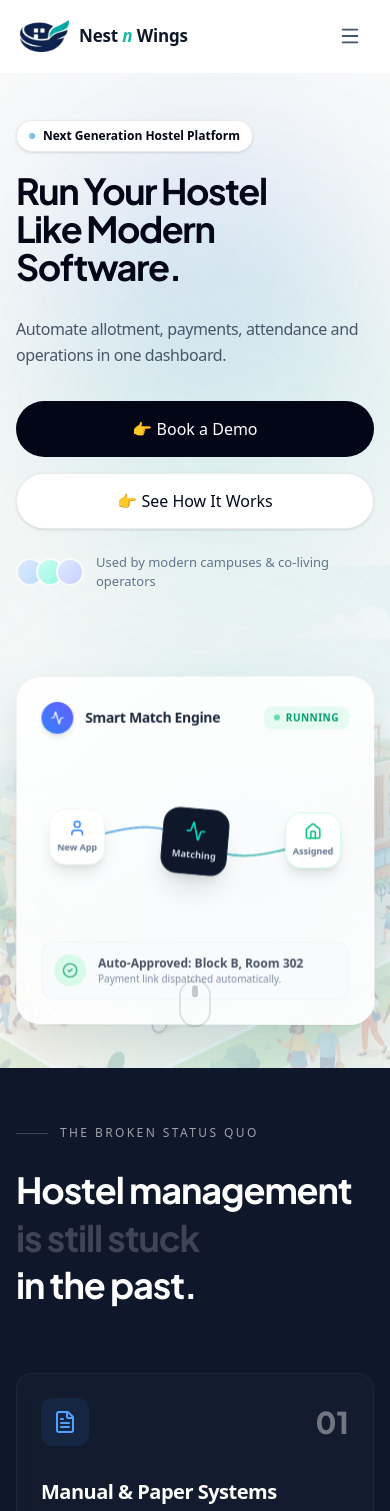
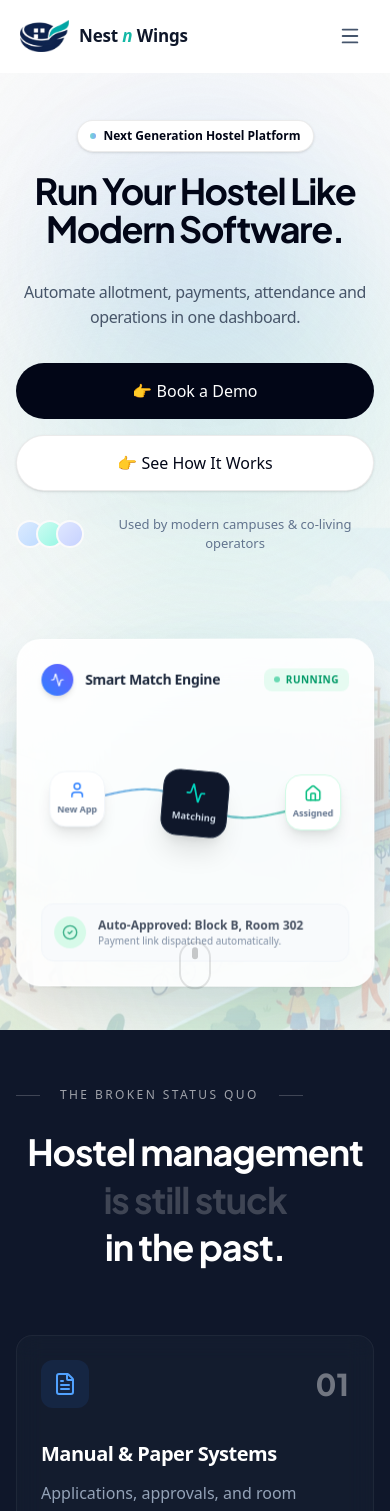
Before and after one commit to rachierich24/nestnwings, a Next.js app: page / in a window 390 px wide. Shown: the top 1511 px of the page. Built offline with nearby package versions, Linux system fonts and the light colour scheme.

Commit message:
fix: global mobile alignment and layout refinements

```diff
--- a/src/components/home/Hero.tsx
+++ b/src/components/home/Hero.tsx
@@ -87,7 +87,7 @@
                             initial={{ opacity: 0, y: 30 }}
                             animate={{ opacity: 1, y: 0 }}
                             transition={{ duration: 0.9, ease: [0.16, 1, 0.3, 1] }}
-                            className="flex flex-col items-start"
+                            className="flex flex-col items-center lg:items-start text-center lg:text-left"
                         >
                             {/* Refined Pill Badge */}
                             <div className="inline-flex items-center gap-2 px-[12px] py-[6px] rounded-full bg-white border border-black/[0.08] shadow-sm text-[#020617] text-[12px] font-semibold mb-[20px]">
@@ -95,14 +95,14 @@
                                 Next Generation Hostel Platform
                             </div>
 
-                            <h1 className="font-heading text-[36px] md:text-[50px] lg:text-[64px] font-bold tracking-[-0.04em] text-[#020617] mb-6 leading-[1.05] max-w-[600px]">
-                                Run Your Hostel <br />
-                                Like Modern <br />
+                            <h1 className="font-heading text-[36px] md:text-[50px] lg:text-[64px] font-bold tracking-[-0.04em] text-[#020617] mb-6 leading-[1.05] max-w-[600px] text-center lg:text-left">
+                                Run Your Hostel <br className="hidden md:block" />
+                                Like Modern <br className="hidden md:block" />
                                 <span className="text-[#020617]">Software.</span>
                             </h1>
 
                             {/* Subtext */}
-                            <p className="text-[16px] md:text-[19px] text-[#475569] mb-8 mt-2 max-w-[480px] leading-[1.6] font-medium tracking-tight">
+                            <p className="text-[16px] md:text-[19px] text-[#475569] mb-8 mt-2 max-w-[480px] leading-[1.6] font-medium tracking-tight mx-auto lg:mx-0">
                                 Automate allotment, payments, attendance and operations in one dashboard.
                             </p>
 
@@ -129,7 +129,7 @@
                                     <div className="w-7 h-7 rounded-full bg-gradient-to-br from-teal-100 to-teal-200 border-2 border-[#FAFAFA]" />
                                     <div className="w-7 h-7 rounded-full bg-gradient-to-br from-indigo-100 to-indigo-200 border-2 border-[#FAFAFA]" />
                                 </div>
-                                <p>Used by modern campuses & co-living operators</p>
+                                <p className="text-center lg:text-left">Used by modern campuses & co-living operators</p>
                             </div>
                         </motion.div>
                     </motion.div>
--- a/src/components/home/PathFlow.tsx
+++ b/src/components/home/PathFlow.tsx
@@ -82,7 +82,7 @@
                                         <div className="text-[10px] font-bold text-white leading-none">{step.number}</div>
                                         {/* Downward Flow Arrow on line */}
                                         {index < steps.length - 1 && (
-                                            <div className="absolute -bottom-12 md:-bottom-16 left-1/2 -translate-x-1/2 hidden md:block opacity-40">
+                                            <div className="absolute -bottom-10 md:-bottom-16 left-1/2 -translate-x-1/2 opacity-40">
                                                 <motion.div
                                                     animate={{ y: [0, 5, 0] }}
                                                     transition={{ duration: 2, repeat: Infinity }}
--- a/src/components/home/ProblemSection.tsx
+++ b/src/components/home/ProblemSection.tsx
@@ -79,7 +79,7 @@
 
             <div className="container mx-auto px-4 md:px-6 relative z-10">
                 {/* Lando-style Masked Typography Reveal */}
-                <div className="max-w-3xl mb-16 md:mb-20">
+                <div className="max-w-3xl mb-16 md:mb-20 mx-auto md:mx-0">
                     {/* Small accent label */}
                     <div className="overflow-hidden mb-6">
                         <motion.div
@@ -89,12 +89,13 @@
                             className="inline-flex items-center gap-3"
                         >
                             <span className="w-8 h-[1px] bg-white/20"></span>
-                            <span className="text-[12px] tracking-[0.2em] text-white/60 uppercase">The Broken Status Quo</span>
+                            <span className="text-[12px] tracking-[0.2em] text-white/60 uppercase text-center w-full">The Broken Status Quo</span>
+                            <span className="w-8 h-[1px] bg-white/20 md:hidden"></span>
                         </motion.div>
                     </div>
 
                     {/* Massive Typography Set */}
-                    <h2 className="font-heading text-4xl md:text-[56px] font-bold tracking-[-0.03em] leading-[1.1]">
+                    <h2 className="font-heading text-4xl md:text-[56px] font-bold tracking-[-0.03em] leading-[1.1] text-center md:text-left">
                         <div className="overflow-hidden py-1">
                             <motion.div initial="hidden" animate={isInView ? "visible" : "hidden"} variants={maskReveal} transition={{ delay: 0.1 }} className="text-white">
                                 Hostel management
@@ -117,7 +118,7 @@
                                 initial="hidden"
                                 animate={isInView ? "visible" : "hidden"}
                                 variants={maskReveal}
-                                className="md:hidden text-white/20"
+                                className="md:hidden text-white/20 text-center"
                             >
                                 is still stuck
                             </motion.div>
--- a/src/components/home/ProductShowcase.tsx
+++ b/src/components/home/ProductShowcase.tsx
@@ -272,8 +272,8 @@
                 </motion.button>
             </div>
 
-            {/* Scorecards - 3 Equal Columns */}
-            <div className="grid grid-cols-3 gap-3 md:gap-4 relative z-10">
+            {/* Scorecards - Stacked on Mobile */}
+            <div className="grid grid-cols-1 md:grid-cols-3 gap-3 md:gap-4 relative z-10">
                 {[
                     { l: "Collected (MTD)", v: "₹18.4M", p: "+15.2%", c: "emerald" },
                     { l: "Pending Dues", v: "₹4.2M", p: "-2.1%", c: "amber" },
```
